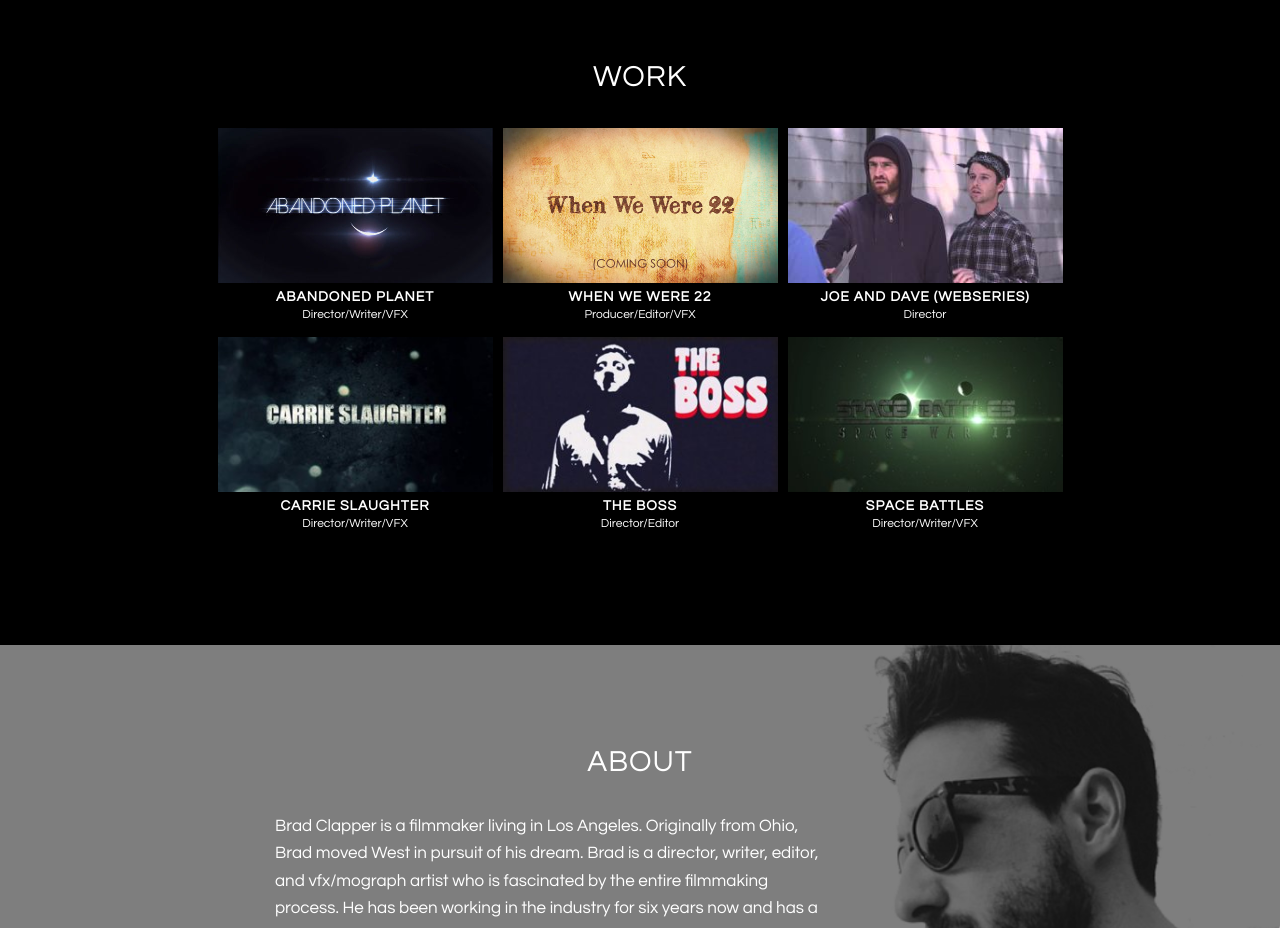
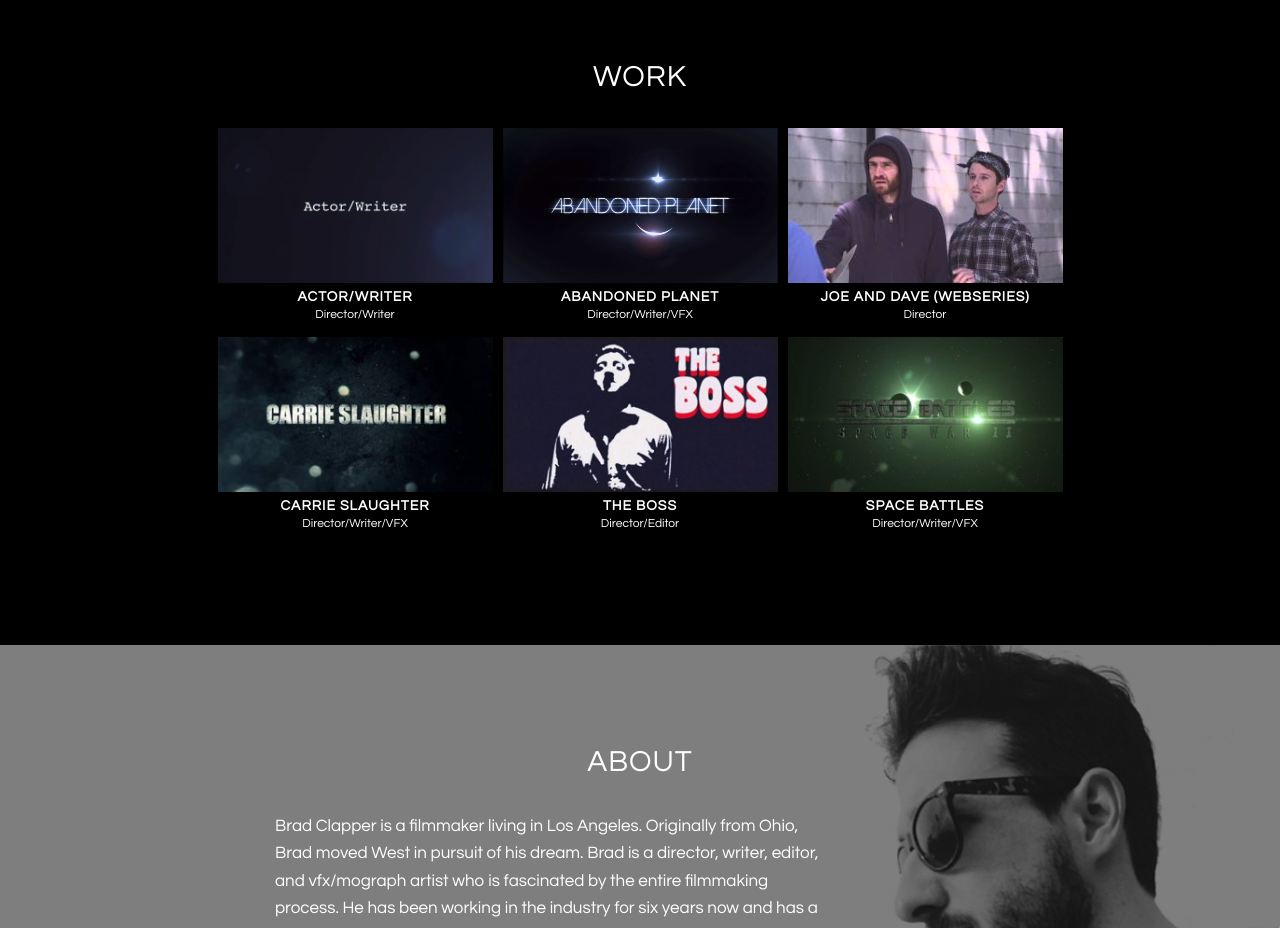
Before and after one commit to baclap/bradclapper.com, a plain HTML site: page index.html in a window 1280 px wide. Shown: the part 840-1768 px from the top of the page. Drawn offline with Linux system fonts and the light colour scheme; a web font is replaced by a local one.

Commit message:
Add Actor/Writer and remove When We Were 22

```diff
--- a/index.html
+++ b/index.html
@@ -97,23 +97,24 @@
     <section id="work" class="content-section text-center">
 		<h2>Work</h2>
 		<div class="videos-wrap">
-      <div class="video-wrap">
+            <div class="video-wrap">
+                <div class="video-thumbnail">
+                    <a href="#" data-src="//player.vimeo.com/video/165637958" class="launch-video"><img src="img/thumbnails/actor-writer.png" alt="Actor/Writer" /></a>
+					<i class="fa fa-play"></i>
+                </div>
+                <div class="video-details">
+                    <h3>Actor/Writer</h3>
+                    <p>Director/Writer</p>
+                </div>
+            </div>
+            <div class="video-wrap">
 				<div class="video-thumbnail">
-          <a href="#" data-src="//player.vimeo.com/video/122280984" class="launch-video"><img src="img/thumbnails/abandoned-planet.jpg" alt="Abandoned Planet" /></a>
+                    <a href="#" data-src="//player.vimeo.com/video/122280984" class="launch-video"><img src="img/thumbnails/abandoned-planet.jpg" alt="Abandoned Planet" /></a>
 					<i class="fa fa-play"></i>
 				</div>
 				<div class="video-details">
 					<h3>Abandoned Planet</h3>
 					<p>Director/Writer/VFX</p>
-				</div>
-			</div>
-			<div class="video-wrap">
-				<div class="video-thumbnail">
-					<img class="coming-soon" src="img/thumbnails/when-we-were-22-coming-soon.jpg" alt="When We Were 22" />
-				</div>
-				<div class="video-details">
-					<h3>When We Were 22</h3>
-					<p>Producer/Editor/VFX</p>
 				</div>
 			</div>
 			<div class="video-wrap">
```
Also changed, not shown: img/thumbnails/actor-writer.png (added).
